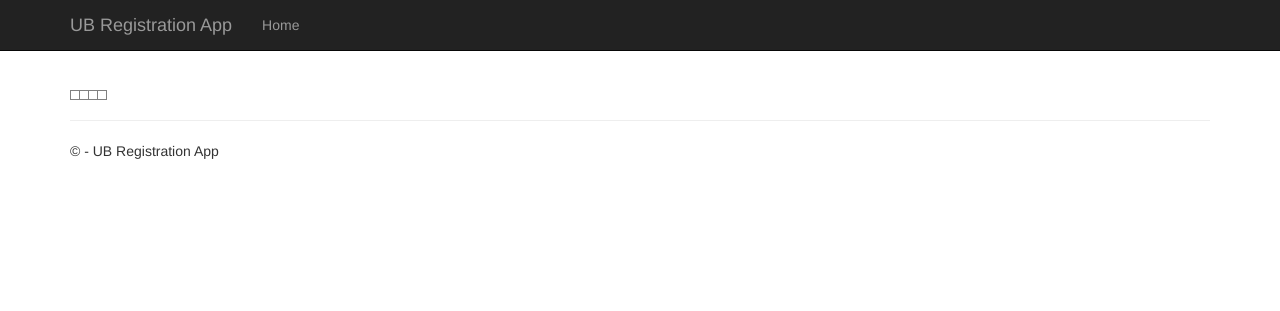
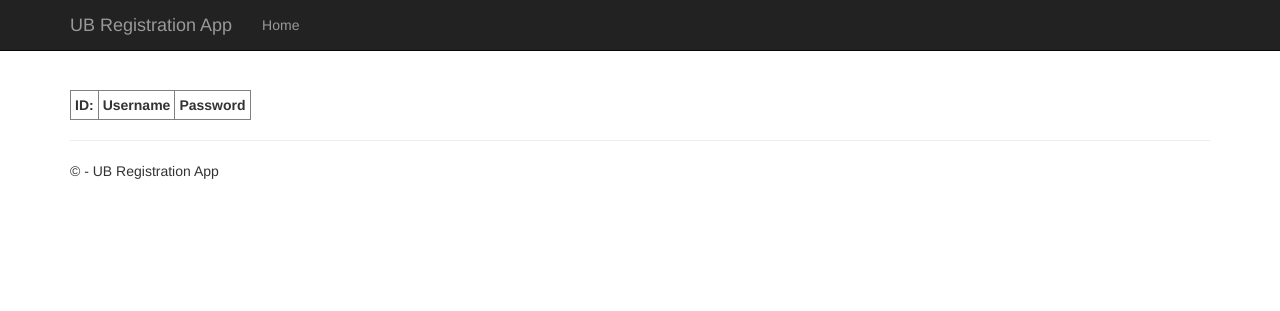
Before and after one commit to jayners17/UBRegistrationApp, a Django app: template UBRegistrationApp/app/templates/app/viewLoginInfo.html in a window 1280 px wide. Shown: the top 311 px of the page. Run offline with Django 3.2, Linux system fonts and the light colour scheme; the template is opened without the code that fills it, so the values that code supplies are empty; some libraries are stand-ins or nearby versions.

Commit message:
Update viewLoginInfo.html

```diff
--- a/UBRegistrationApp/app/templates/app/viewLoginInfo.html
+++ b/UBRegistrationApp/app/templates/app/viewLoginInfo.html
@@ -7,17 +7,15 @@
 
     <table border="1" cellpadding="4">
     <tr>
-        <th style="text-align:left"> </th>
-        <th style="text-align:left"> </th>
-        <th style="text-align:left"> </th>
-        <th style="text-align:left"> </th>
+        <th style="text-align:left">ID: </th>
+        <th style="text-align:left">Username </th>
+        <th style="text-align:left">Password </th>
     </tr>
     {% for item in query_results %}
     <tr>
          <td style="text-align:left">{{ item.0 }}</td>
          <td style="text-align:left">{{ item.1 }}</td>
          <td style="text-align:left">{{ item.2 }}</td>
-         <td style="text-align:left">{{ item.3 }}</td>
     </tr>
     {% endfor %}
     </table>
```
